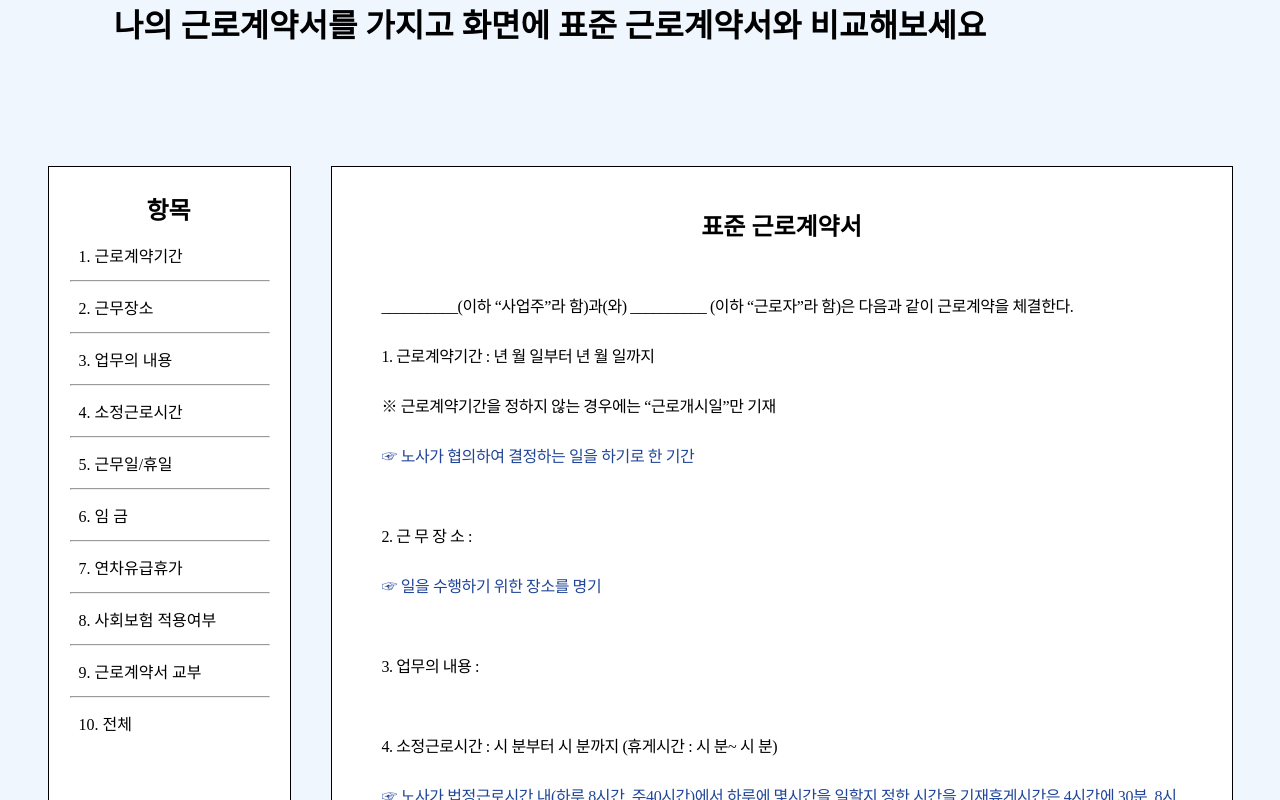
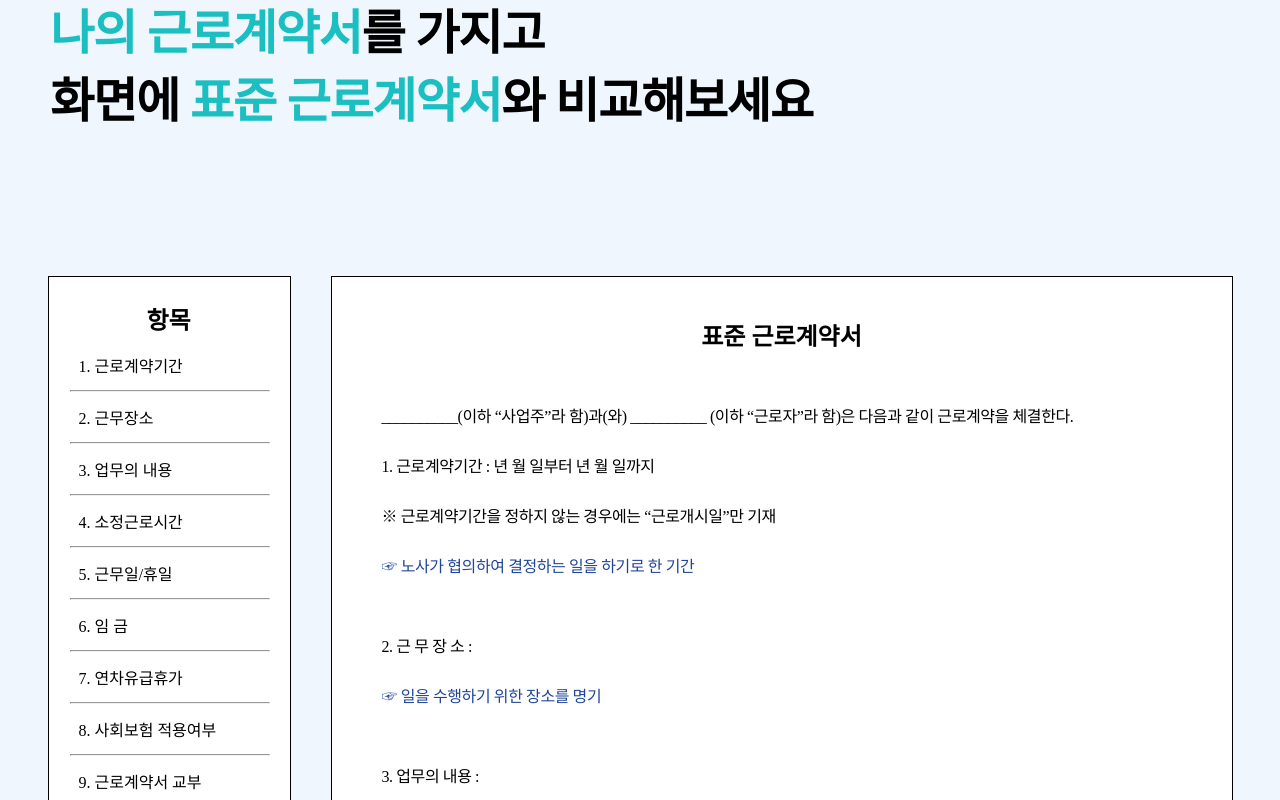
Before and after one commit to HSU-Likelion12-yourSide/YourSide-Front, a React (Create React App) app: page /ContractReview in a window 1280 px wide. Shown: the top 800 px of the page. Built offline with nearby package versions, Linux system fonts and the light colour scheme.

Commit message:
♻️: 해당 페이지 title 부분 리팩토링 완료

```diff
--- a/src/Page/ContractReview/components/ContractReview.jsx
+++ b/src/Page/ContractReview/components/ContractReview.jsx
@@ -6,9 +6,14 @@ const ContractReview = () => {
     <div className="contract-review">
       <div className="container">
         <div className="intro">
-          <h1>
-            나의 근로계약서를 가지고 화면에 표준 근로계약서와 비교해보세요
-          </h1>
+          <div id="title">
+            <div>
+              <span id="effect">나의 근로계약서</span>를 가지고
+            </div>
+            <div>
+              화면에 <span id="effect">표준 근로계약서</span>와 비교해보세요
+            </div>
+          </div>
         </div>
 
         <div className="contents">
--- a/src/Page/ContractReview/css/contractreview.scss
+++ b/src/Page/ContractReview/css/contractreview.scss
@@ -7,7 +7,7 @@
   min-height: 100vh;
 
   .container {
-    /* background-color: greenyellow; */
+    // background-color: greenyellow;
     display: flex;
     flex-direction: column;
     align-items: center;
@@ -22,14 +22,24 @@
       flex-direction: row;
       margin-bottom: 120px;
 
-      h1 {
-        /* background-color: aqua; */
-        margin: 0px 180px 0px 0px;
+      #title {
+        font-family: Pretendard;
+        font-size: 48px;
+        font-weight: 600;
+        line-height: 68px;
+        letter-spacing: -0.025em;
+        width: 1180px;
+        // background-color: aqua;
+        display: flex;
+        flex-direction: column;
+
+        #effect {
+          color: #1BBFC1
+        }
       }
     }
 
     .contents {
-      /* background-color: #204598; */
       display: flex;
       box-sizing: border-box;
       justify-content: center;
@@ -160,13 +170,3 @@
     color: #204598;
   }
 }
-
-/*
-.contract-review>.standard-contract>div>div {
-  border: 1px solid black;
-}
-
-.contract-review>.standard-contract>div>div>div {
-  border: 1px solid black;
-}
-*/
```
